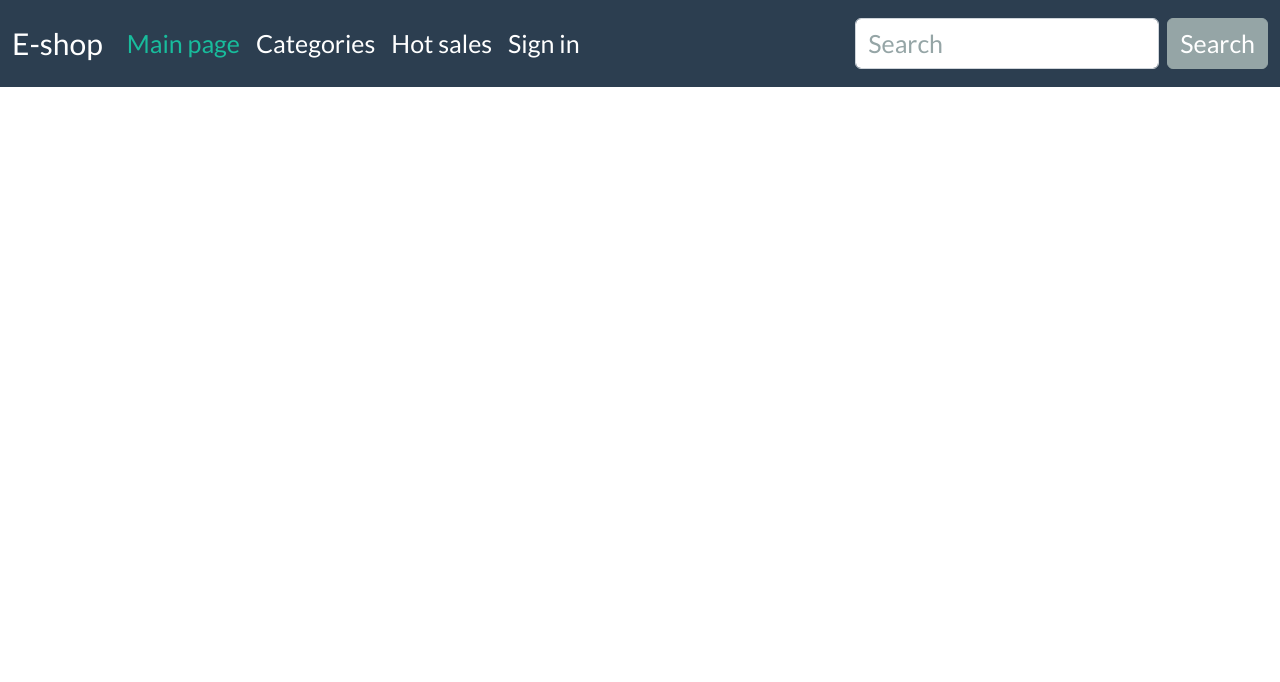
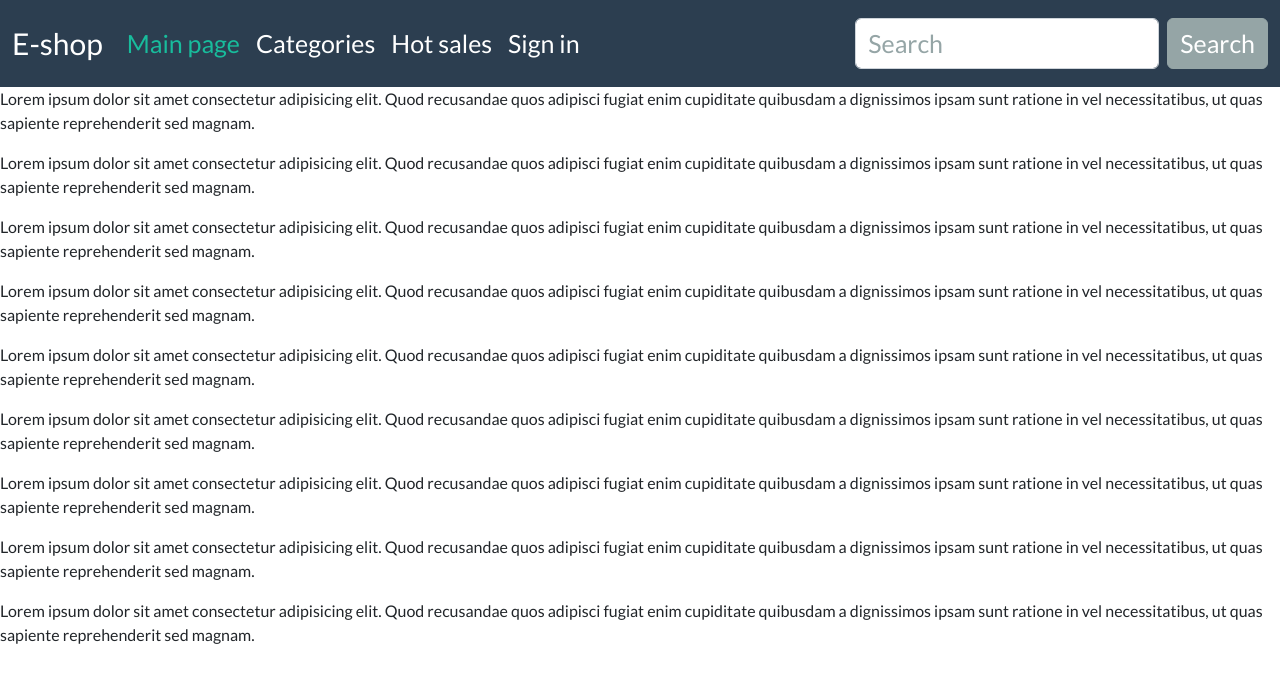
Before and after one commit to NixGiants/FrontHomework, a React (Create React App) app in the folder front-homework/: page / in a window 1280 px wide. Shown: the top 682 px of the page. Built offline with nearby package versions, Linux system fonts and the light colour scheme.

Commit message:
Simulate content for scrolling

```diff
--- a/front-homework/src/pages/mainPage/MainPage.jsx
+++ b/front-homework/src/pages/mainPage/MainPage.jsx
@@ -9,7 +9,34 @@ function MainPage() {
         <>
             <Header />
             <main>
-
+                <article>
+                    <div>
+                        <p>Lorem ipsum dolor sit amet consectetur adipisicing elit. Quod recusandae quos adipisci fugiat enim cupiditate quibusdam a dignissimos ipsam sunt ratione in vel necessitatibus, ut quas sapiente reprehenderit sed magnam.</p>
+                    </div>
+                    <div>
+                        <p>Lorem ipsum dolor sit amet consectetur adipisicing elit. Quod recusandae quos adipisci fugiat enim cupiditate quibusdam a dignissimos ipsam sunt ratione in vel necessitatibus, ut quas sapiente reprehenderit sed magnam.</p>
+                    </div>
+                    <div>
+                        <p>Lorem ipsum dolor sit amet consectetur adipisicing elit. Quod recusandae quos adipisci fugiat enim cupiditate quibusdam a dignissimos ipsam sunt ratione in vel necessitatibus, ut quas sapiente reprehenderit sed magnam.</p>
+                    </div>
+                    <div>
+                        <p>Lorem ipsum dolor sit amet consectetur adipisicing elit. Quod recusandae quos adipisci fugiat enim cupiditate quibusdam a dignissimos ipsam sunt ratione in vel necessitatibus, ut quas sapiente reprehenderit sed magnam.</p>
+                    </div>
+                    <div>
+                        <p>Lorem ipsum dolor sit amet consectetur adipisicing elit. Quod recusandae quos adipisci fugiat enim cupiditate quibusdam a dignissimos ipsam sunt ratione in vel necessitatibus, ut quas sapiente reprehenderit sed magnam.</p>
+                    </div>
+                    <div>
+                        <p>Lorem ipsum dolor sit amet consectetur adipisicing elit. Quod recusandae quos adipisci fugiat enim cupiditate quibusdam a dignissimos ipsam sunt ratione in vel necessitatibus, ut quas sapiente reprehenderit sed magnam.</p>
+                    </div>
+                    <div>
+                        <p>Lorem ipsum dolor sit amet consectetur adipisicing elit. Quod recusandae quos adipisci fugiat enim cupiditate quibusdam a dignissimos ipsam sunt ratione in vel necessitatibus, ut quas sapiente reprehenderit sed magnam.</p>
+                    </div><div>
+                        <p>Lorem ipsum dolor sit amet consectetur adipisicing elit. Quod recusandae quos adipisci fugiat enim cupiditate quibusdam a dignissimos ipsam sunt ratione in vel necessitatibus, ut quas sapiente reprehenderit sed magnam.</p>
+                    </div>
+                    <div>
+                        <p>Lorem ipsum dolor sit amet consectetur adipisicing elit. Quod recusandae quos adipisci fugiat enim cupiditate quibusdam a dignissimos ipsam sunt ratione in vel necessitatibus, ut quas sapiente reprehenderit sed magnam.</p>
+                    </div>
+                </article>
             </main>
             <Footer/>
         </>
```
